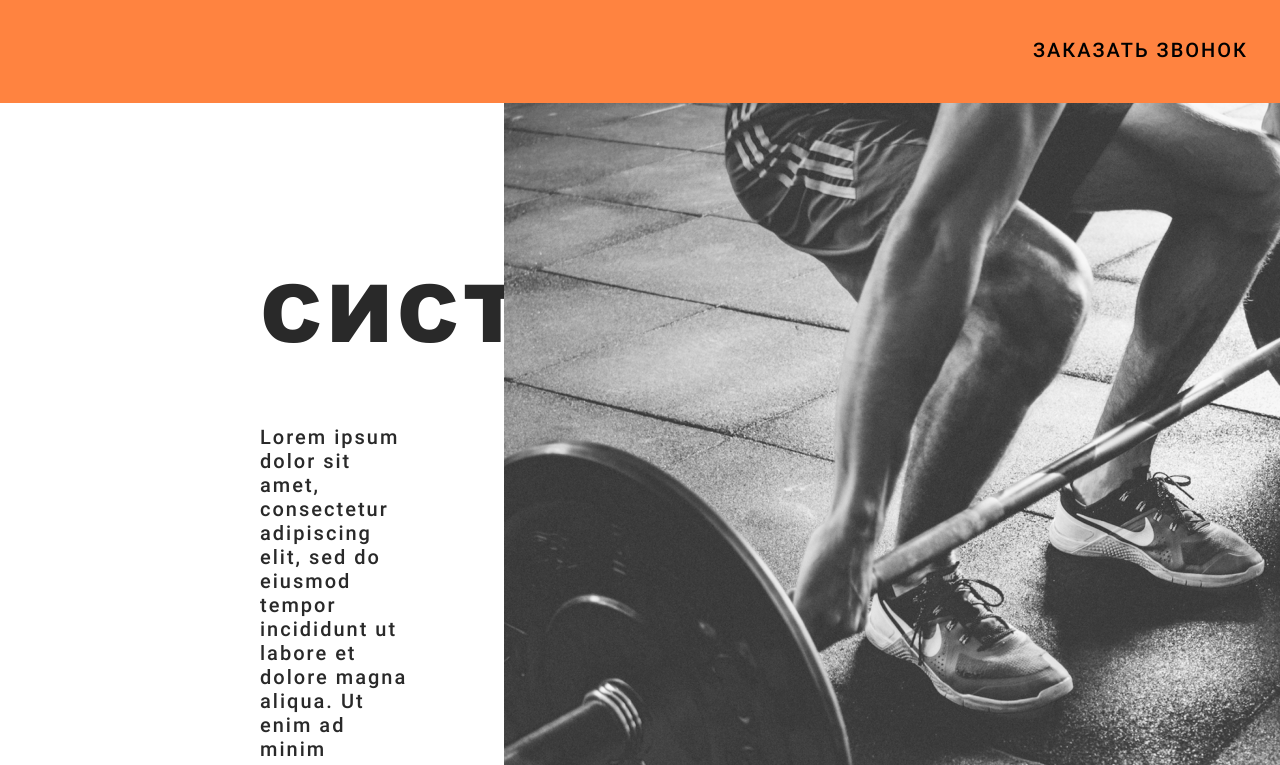
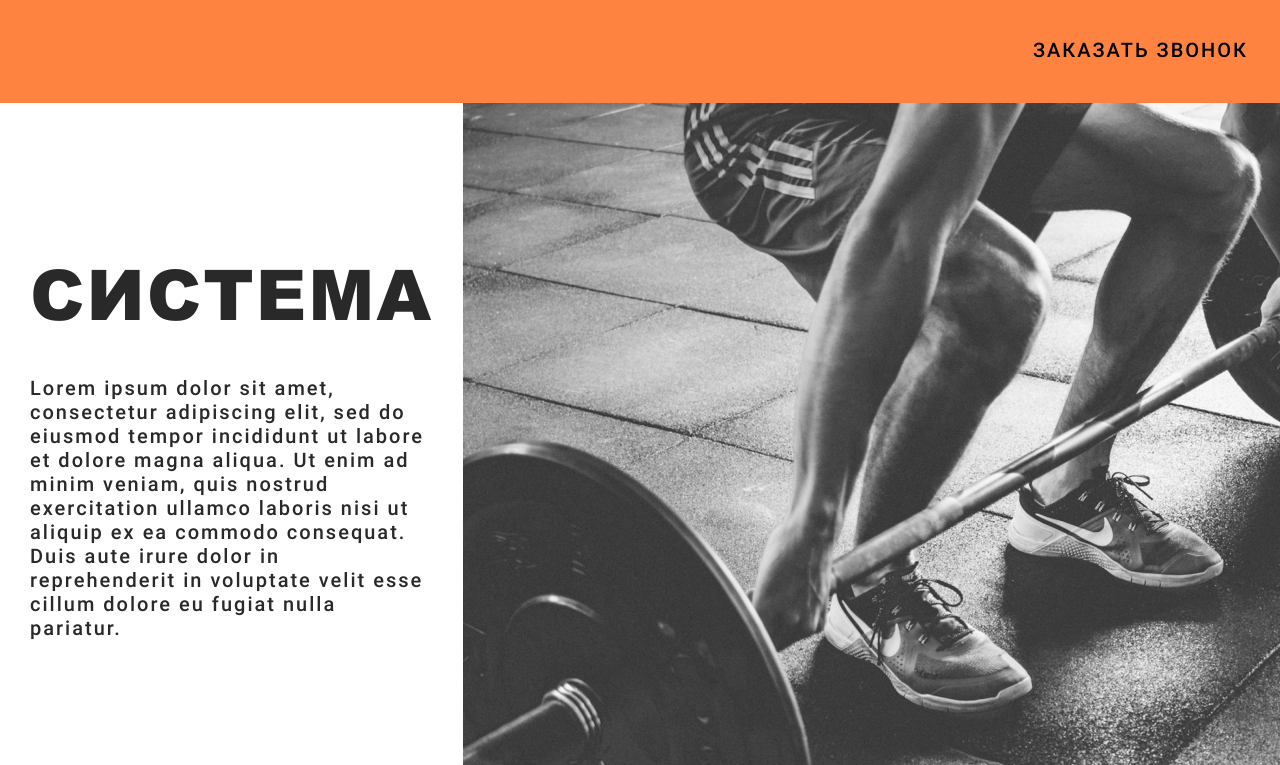
Before and after one commit to Anastasiya1602/fitness-club, a plain HTML site: page index.html in a window 1280 px wide. Shown: the part 2975-3740 px from the top of the page. Drawn offline with nearby package versions, Linux system fonts and the light colour scheme.

Commit message:
правки

```diff
--- a/sass/_base.scss
+++ b/sass/_base.scss
@@ -14,7 +14,3 @@ h1, h2, h3 {
   max-width: 1400px;
   margin: 0 auto;
 }
-
-body {
-  max-width: 75vw;
-}
--- a/sass/_sistem.scss
+++ b/sass/_sistem.scss
@@ -3,6 +3,12 @@
   grid-template-rows: 1fr 1fr;
   grid-template-columns:  1fr 1fr 1fr 3fr;
   margin: 0 auto;
+
+  @media screen and (max-width:1700px) {
+    grid-template-rows: 1fr 0.5fr;
+    grid-template-columns: 1fr 1fr 1fr;
+    max-width: 1440px;
+  }
 
   @media screen and (max-width:992px) {
     grid-template-rows: 1fr 1fr 0,7fr;
@@ -13,6 +19,12 @@
     grid-row: 1/2;
     grid-column: 1/4;
     padding: 128px 90px 0 260px;
+
+    @media screen and (max-width:1700px) {
+      grid-row: 1/2;
+      grid-column: 1/2;
+      padding: 140px 30px 0 30px;
+    }
 
     @media screen and (max-width:992px) {
       grid-row: 1/2;
@@ -27,6 +39,13 @@
       font-size: 80px;
       line-height: 160px;
       letter-spacing: 4px;
+
+      @media screen and (max-width:1700px) {
+        text-align: left;
+        font-size: 70px;
+        line-height: normal;
+        letter-spacing: 2px;
+      }
 
       @media screen and (max-width:992px) {
         margin-bottom: 38px;
@@ -44,6 +63,13 @@
       font-size: 20px;
       line-height: normal;
       letter-spacing: 2px;
+
+      @media screen and (max-width:1700px) {
+        text-align: left;
+        font-size: 20px;
+        line-height: normal;
+        letter-spacing: 2px;
+      }
     }
   }
 
@@ -112,12 +138,18 @@
     grid-row: 1/3;
     grid-column: 4/5;
 
+    @media screen and (max-width:1700px) {
+      grid-row: 1/2;
+      grid-column: 2/4;
+    }
+
       @media screen and (max-width:992px) {
       grid-row: 1/2;
       grid-column: 2/3;
     }
 
     &__barbell {
+
       @media screen and (max-width:992px) {
         width: 476px;
         height: 478px;
```
Also changed, not shown: css/style.css, 1 other file.
